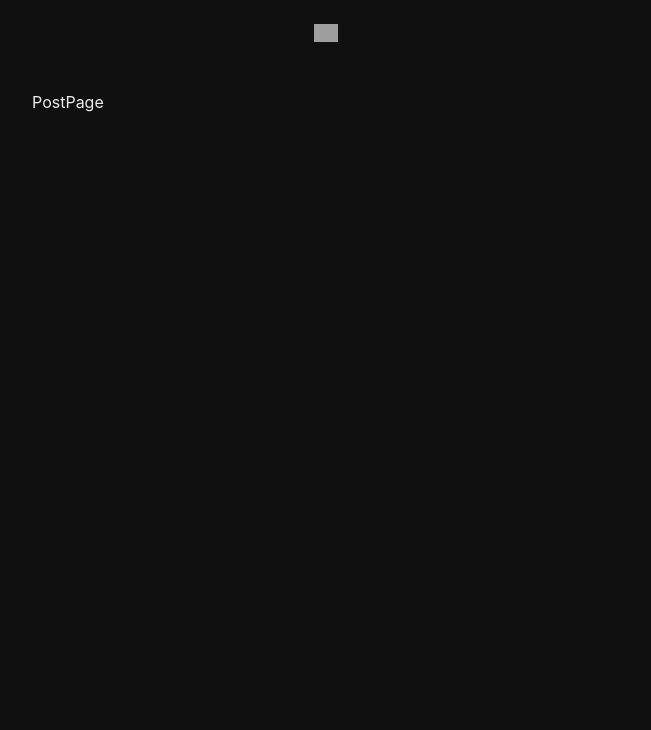
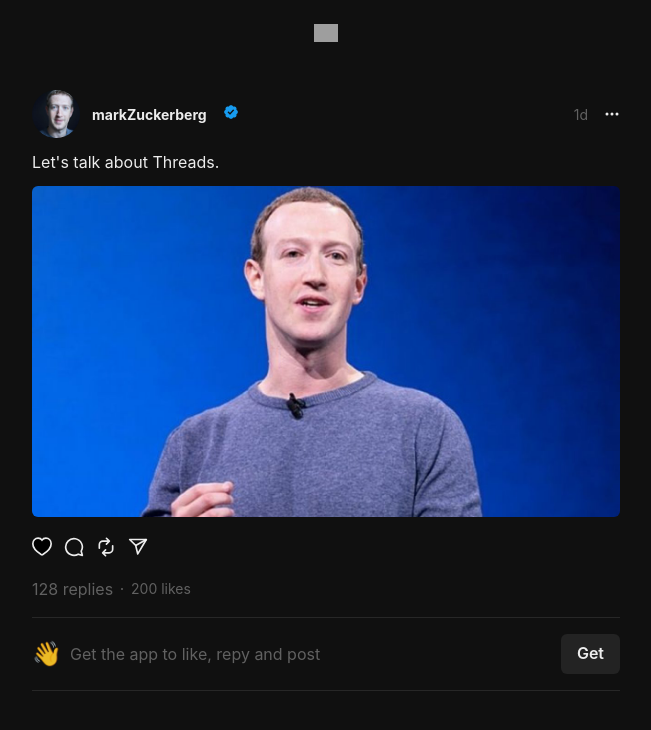
Before and after one commit to amisu-ctr/threadsclone-client, a React (Vite) app: page /1/post/1 in a window 1280 px wide. Shown: the top 730 px of the page, without its empty margins (314-965 px from the left). Built offline with nearby package versions, Linux system fonts and the light colour scheme; grey boxes are pictures that could not be loaded.

Commit message:
comments and postpages

```diff
--- a/src/components/UserHeader.jsx
+++ b/src/components/UserHeader.jsx
@@ -40,7 +40,7 @@
           <Avatar
             name="Mark Zuckerberg"
             src="../../public/zuck-avatar.png"
-            size={"xl"}
+            size={{base: 'md', md:'xl'}}
           />
         </Box>
       </Flex>
--- a/src/components/UserPost.jsx
+++ b/src/components/UserPost.jsx
@@ -7,7 +7,7 @@
 import Actions from "./Actions";
 import { useState } from "react";
 
-function UserPost() {
+function UserPost({postImg, postTitle, likes, replies}) {
     const [liked, setLiked] = useState(false)
   return (
     <Link to={"/markzuckerberg/post/1"}>
@@ -57,13 +57,24 @@
                 </Flex>
             </Flex>
 
-            <Text fontSize={'sm'}>This is my first post</Text>
-            <Box borderRadius={6} overflow={'hidden'} border={'1px soild'} borderColor={'gray.light'}>
-                <Image src='/post1.png' w={'full'} />
-            </Box>
+            <Text fontSize={'sm'}>{postTitle}</Text>
+            {postImg && (
+
+              <Box borderRadius={6} overflow={'hidden'} border={'1px soild'} borderColor={'gray.light'}>
+              <Image src={postImg} w={'full'} />
+          </Box>
+            )}
 
             <Flex gap={3} my={1}>
                 <Actions liked={liked} setLiked={setLiked} />
+            </Flex>
+
+            <Flex gap={2} alignItems={"center"}>
+              <Text color={'gray.light'} fontSize='sm'>{replies}</Text>
+              <Box w={0.5} h={0.5} borderRadius={'full'} bg={'gray.light'}></Box>
+              <Text color={'gray.light'} fontSize='sm'>
+                {likes}
+              </Text>
             </Flex>
         </Flex>
       </Flex>
--- a/src/pages/PostPage.jsx
+++ b/src/pages/PostPage.jsx
@@ -1,8 +1,70 @@
+import { Flex, Text, Box, Divider } from "@chakra-ui/layout";
+import { Avatar } from "@chakra-ui/avatar";
+import Actions from "../components/Actions";
+import { Image } from "@chakra-ui/image";
+import { BsThreeDots } from "react-icons/bs";
+import { useState } from "react";
+import { Button } from "@chakra-ui/react";
 
 const PostPage = () => {
+  const [liked, setLiked] = useState(false);
   return (
-    <div>PostPage</div>
-  )
-}
+    <>
+      <Flex>
+        <Flex w={"full"} alignItems={"center"} gap={3}>
+          <Avatar src="/zuck-avatar.png" size={"md"} name="Mark Zuckerberg" />
+          <Flex>
+            <Text fontSize={"sm"} fontWeight={"bold"}>
+              markZuckerberg
+            </Text>
+            <Image src="/verified.png" w="4" h={4} ml={4} />
+          </Flex>
+        </Flex>
+        <Flex gap={4} alignItems={"center"}>
+          <Text fontSize={"sm"} color={"gray.light"}>
+            1d
+          </Text>
+          <BsThreeDots />
+        </Flex>
+      </Flex>
 
-export default PostPage
+      <Text my={3}>Let&apos;s talk about Threads.</Text>
+
+      <Box
+        borderRadius={6}
+        overflow={"hidden"}
+        border={"1px soild"}
+        borderColor={"gray.light"}
+      >
+        <Image src={"/post1.png"} w={"full"} />
+      </Box>
+
+      <Flex gap={3} my={3}>
+        <Actions liked={liked} setLiked={setLiked} />
+      </Flex>
+
+      <Flex gap={2} alignItems= {'center'}>
+        <Text color={'gray.light'}> 128 replies</Text>
+        <Box w={0.5} h={0.5} borderRadius={'full'} bg={'gray.light'}></Box>
+        <Text color={'gray.light'} fontSize={'sm'}>
+          {200 + (liked ? 1 : 0)} likes
+        </Text>
+      </Flex>
+      <Divider my={4} />
+
+      <Flex justifyContent={'space-between'}>
+        <Flex gap={2} alignItems={'center'}>
+          <Text fontSize={'2xl'}>👋</Text>
+          <Text color={'gray.light'}>Get the app to like, repy and post</Text>
+        </Flex>
+        <Button>
+          Get
+        </Button>
+      </Flex>
+
+      <Divider my={4} />
+    </>
+  );
+};
+
+export default PostPage;
--- a/src/pages/UserPage.jsx
+++ b/src/pages/UserPage.jsx
@@ -5,7 +5,9 @@
   return (
     <>
       <UserHeader />
-      <UserPost />
+      <UserPost like={70} replies={81} postImg='/post1.png' postTitle="Lets's talk about threads" />
+      <UserPost like={900} replies={48} postImg='/post2.png' postTitle="Nice tutorail" />
+      <UserPost like={120} replies={881} postImg='/post3.png' postTitle="My first this threads" />
     </>
   );
 };
```
Also changed, not shown: src/components/Comments.jsx (added, +16 -0 lines), .eslintrc.cjs, 1 other file (tests, documents, lock files or other folders).
